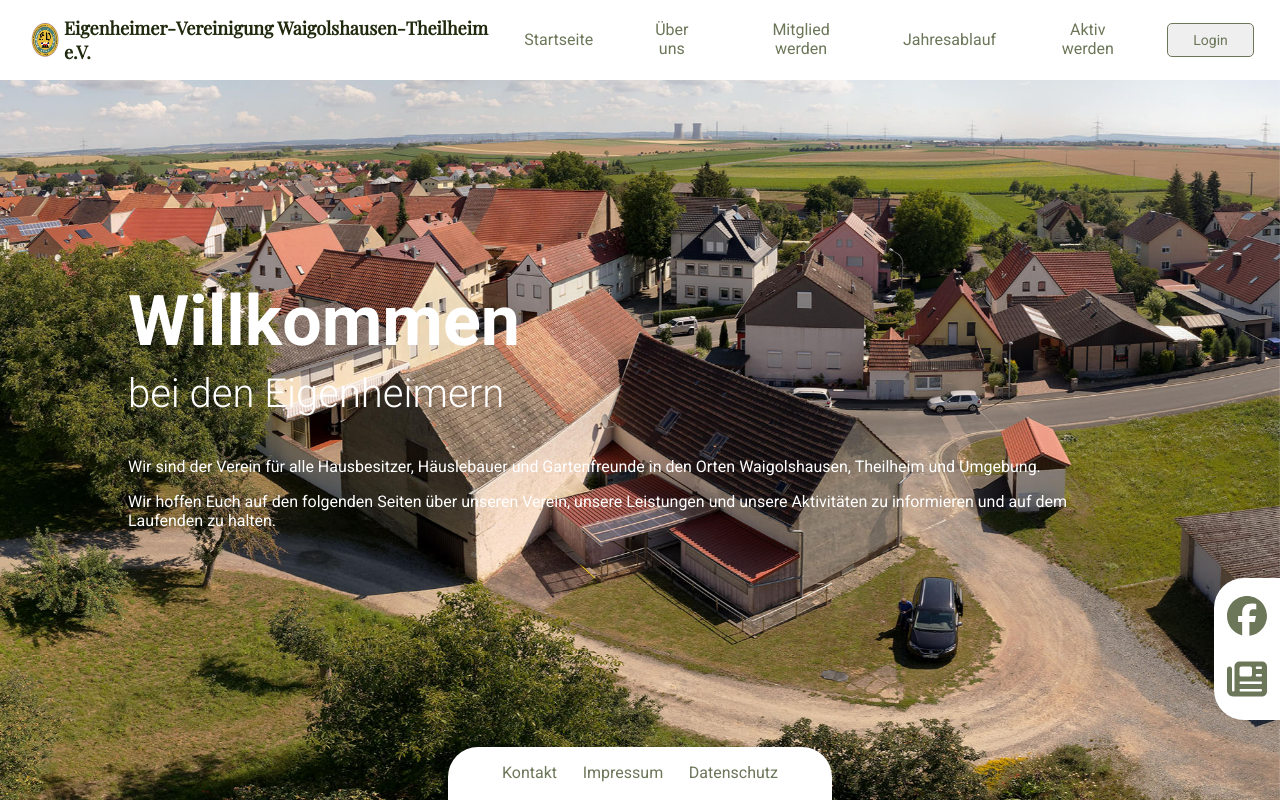
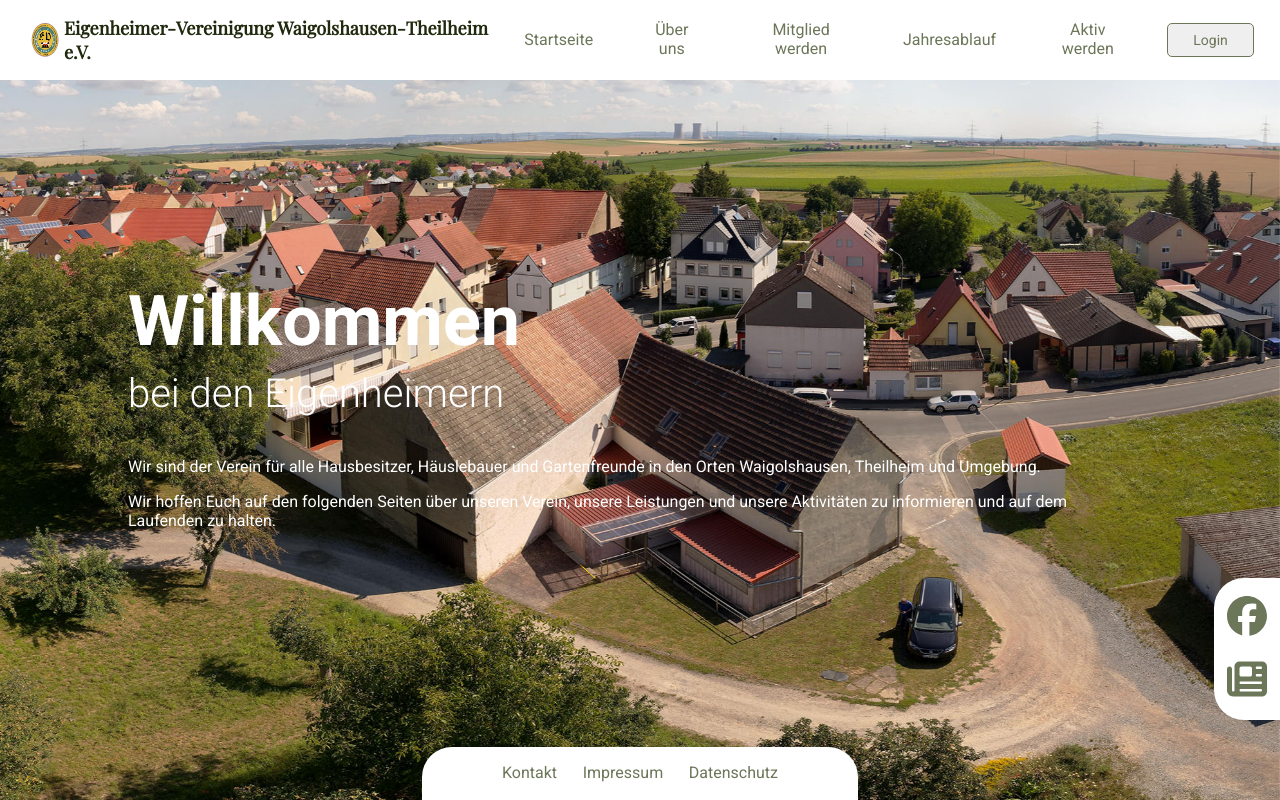
Before and after one commit to werthmannsupercode/ehv_vereinsseite, a React (Create React App) app in the folder frontend/: page / in a window 1280 px wide. Built offline with nearby package versions, Linux system fonts and the light colour scheme; no server answers.

Commit message:
editing footer

```diff
--- a/frontend/src/styles/FooterStyles.css
+++ b/frontend/src/styles/FooterStyles.css
@@ -12,7 +12,7 @@ footer {
 
 footer ul {
     background-color: white;
-    margin: 0 35vw;
+    margin: 0 33vw;
     padding-top: 2vh;
     border-top-left-radius: 30px;
     border-top-right-radius: 30px;
```
